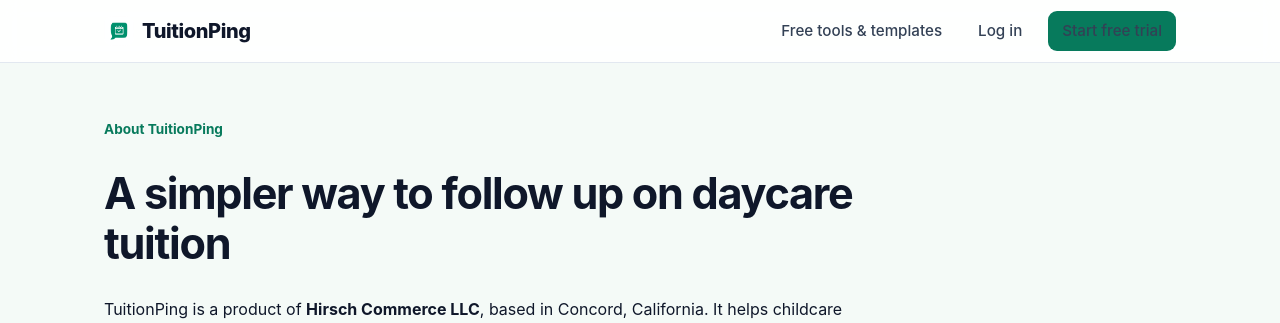
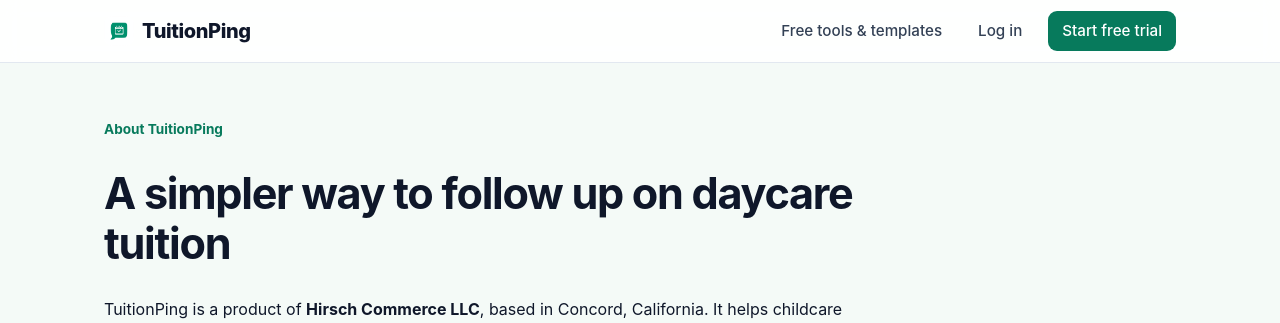
Before and after one commit to Roofed111/tuitionping, a FastAPI app: page /about in a window 1280 px wide. Shown: the top 323 px of the page. Run offline with FastAPI, Linux system fonts and the light colour scheme; some libraries are stand-ins or nearby versions.

Commit message:
Restore readable navigation trial button contrast (#3)

```diff
--- a/static/resources.css
+++ b/static/resources.css
@@ -19,5 +19,7 @@
 .resource-example { border:1px solid var(--line); background:var(--bg); padding:16px; border-radius:10px; margin:14px 0; }
 .resource-example p:last-child { margin-bottom:0; }
 .topbar-inner { height:auto; min-height:62px; }
+.nav a.btn { color:#fff; }
+.nav a.btn:hover { background:#055f43; color:#fff; }
 @media(max-width:720px) { .resource-grid { grid-template-columns:1fr; } .topbar-inner { flex-wrap:wrap; gap:8px; padding-top:10px; padding-bottom:10px; } .nav { max-width:100%; } .nav a { padding:6px 8px; font-size:.85rem; } }
 @media print { .topbar,footer,.download-box,.resource-related,.resource-cta { display:none !important; } .wrap { padding:0; } .card { box-shadow:none; } a { color:inherit; } }
```
